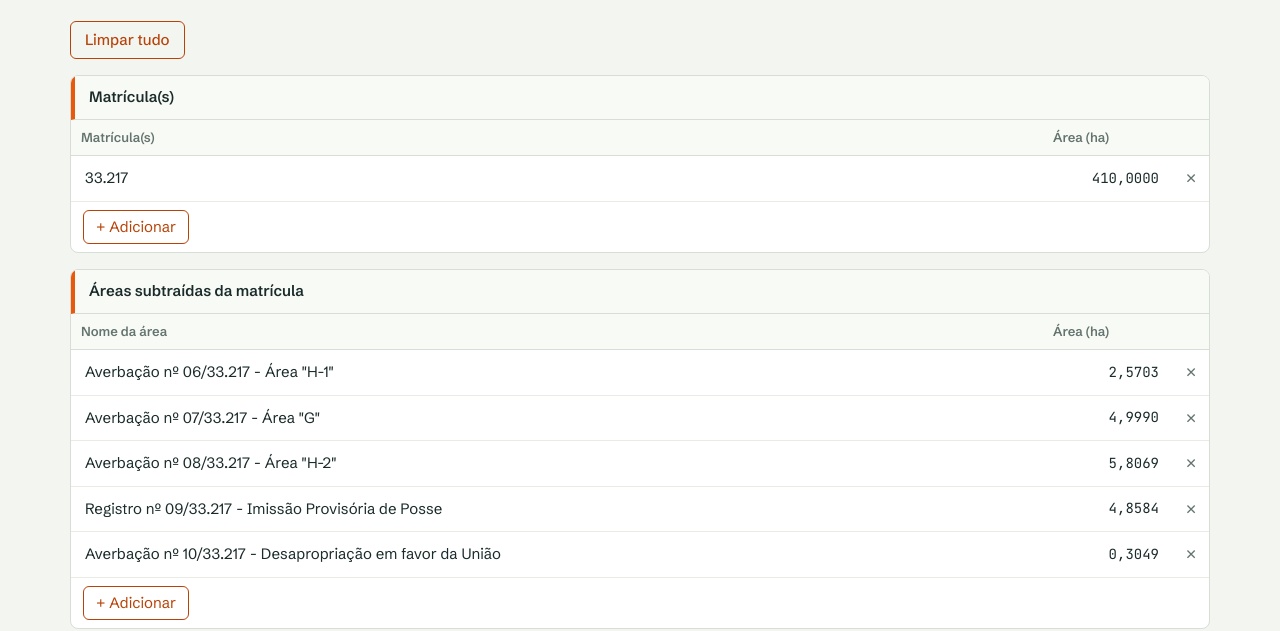
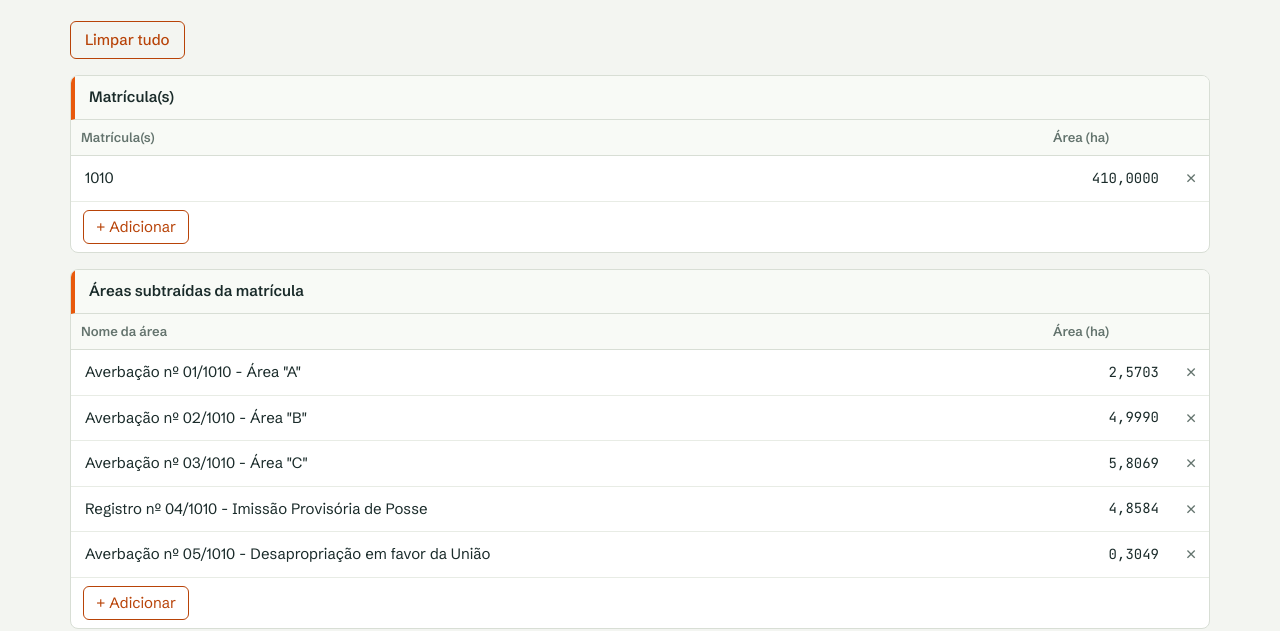
Before and after one commit to euberfabiosouza-cloud/ferramentas, a plain HTML site: page areas/index.html in a window 1280 px wide. Shown: the part 179-810 px from the top of the page. Drawn offline with Linux system fonts and the light colour scheme.

Commit message:
Modify area identifiers and values in index.html
Updated area identifiers and corresponding values in the EXEMPLO object.

```diff
--- a/areas/index.html
+++ b/areas/index.html
@@ -119,13 +119,13 @@ const CONFIG = [
 ];
 
 const EXEMPLO = {
-  mat: [['33.217', '410,0000']],
+  mat: [['1010', '410,0000']],
   sub: [
-    ['Averbação nº 06/33.217 - Área "H-1"', '2,5703'],
-    ['Averbação nº 07/33.217 - Área "G"', '4,9990'],
-    ['Averbação nº 08/33.217 - Área "H-2"', '5,8069'],
-    ['Registro nº 09/33.217 - Imissão Provisória de Posse', '4,8584'],
-    ['Averbação nº 10/33.217 - Desapropriação em favor da União', '0,3049']
+    ['Averbação nº 01/1010 - Área "A"', '2,5703'],
+    ['Averbação nº 02/1010 - Área "B"', '4,9990'],
+    ['Averbação nº 03/1010 - Área "C"', '5,8069'],
+    ['Registro nº 04/1010 - Imissão Provisória de Posse', '4,8584'],
+    ['Averbação nº 05/1010 - Desapropriação em favor da União', '0,3049']
   ],
   cert: [
     ['Parcela 01', '143,4241', '6.182,12'],
```
